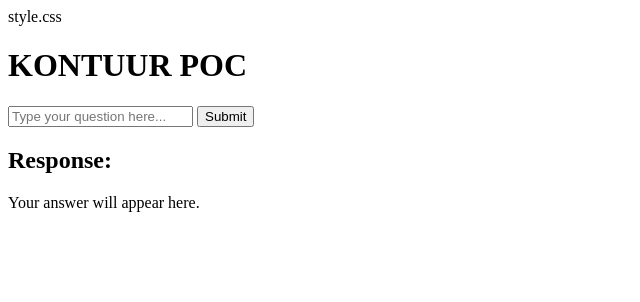
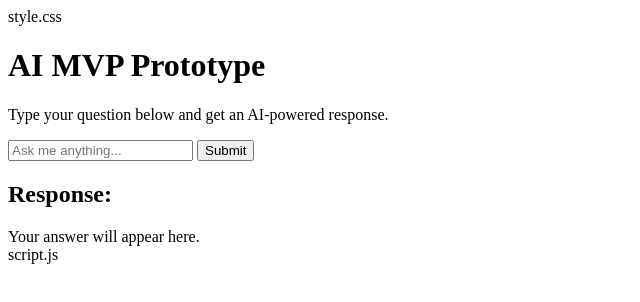
Before and after one commit to tiagokontuur/KONTUUR_POC, a plain HTML site: page index.html in a window 1280 px wide. Shown: the whole page, without its empty margins (0-640 px from the left). Drawn offline with Linux system fonts and the light colour scheme.

Commit message:
Update index.html

```diff
--- a/index.html
+++ b/index.html
@@ -3,17 +3,27 @@
 <head>
     <meta charset="UTF-8">
     <meta name="viewport" content="width=device-width, initial-scale=1.0">
-    <title>KONTUUR AI PROTOTYPE</title>
+    <title>AI MVP Prototype</title>
     style.css
 </head>
 <body>
     <div class="container">
-        <h1>KONTUUR POC</h1>
+        <h1>AI MVP Prototype</h1>
+        <p>Type your question below and get an AI-powered response.</p>
+
+        <!-- Input Section -->
         <div class="input-section">
-            <input type="text" id="inputBox" placeholder="Type your question here..." />
-            <button onclick="askAI()">Submit</button>
+            <input type="text" id="inputBox" placeholder="Ask me anything..." />
+            <button id="submitBtn">Submit</button>
         </div>
+
+        <!-- Output Section -->
         <div class="output-section">
             <h2>Response:</h2>
-            <p id="outputArea">Your answer will appear here.</p>
+            <div id="outputArea">Your answer will appear here.</div>
         </div>
+    </div>
+
+    script.js</script>
+</body>
+</html>
```
